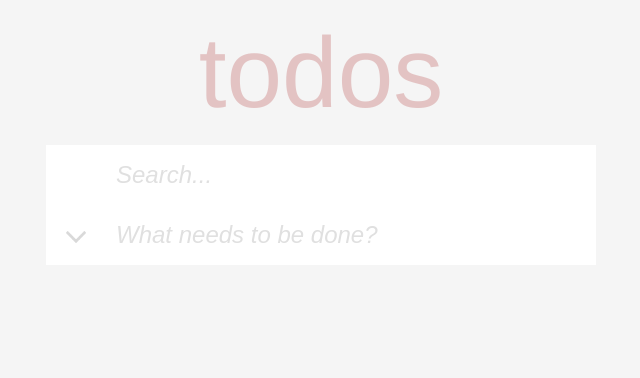
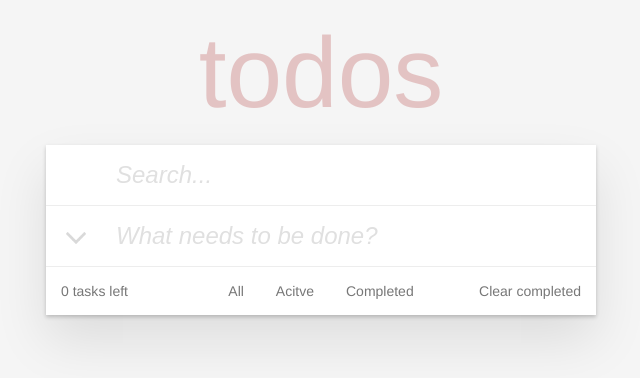
Before and after one commit to Lioger/Todo, a React (Create React App) app in the folder todoapp/: page / in a window 1280 px wide. Shown: the top 378 px of the page, without its empty margins (319-959 px from the left). Built offline with nearby package versions, Linux system fonts and the light colour scheme.

Commit message:
Add completing tasks

```diff
--- a/todoapp/src/AddTodo.js
+++ b/todoapp/src/AddTodo.js
@@ -21,12 +21,10 @@ class AddTodo extends Component {
 
     render(){
         return(
-            <div>
-                <form className="add-todo-form" onSubmit={ this.handleSubmit }>
-                    <input type="text" className="input collection-item" onChange={ this.handleChange } placeholder="What needs to be done?" value={this.state.content} />
-                    <div className="arrow"></div>
-                </form>
-            </div>
+            <form className="add-todo-form input-item" onSubmit={ this.handleSubmit }>
+                <input type="text" className="input collection-item" onChange={ this.handleChange } placeholder="What needs to be done?" value={this.state.content} />
+                <div className="arrow"></div>
+            </form>
         );
     }
 }
--- a/todoapp/src/App.js
+++ b/todoapp/src/App.js
@@ -1,42 +1,13 @@
 import React, { Component } from 'react';
-import Todos from './Todos';
-import AddTodo from './AddTodo';
-import Search from './Search';
+import MainForm from './MainForm';
+import './_styles/page-styles.css';
 
 class App extends Component {
-  state = {
-    todos: []
-  };
-
-  deleteTodo = (id) => {
-    const todos = this.state.todos.filter( todo => {
-      return todo.id !== id;
-    });
-    this.setState({
-      todos
-    })
-  };
-
-  completeTodo = (e, id) => {
-    this.state.todos.map( todo => { if (todo.id === id) { e.target.classList.toggle('completed') } } )
-  }
-
-  addTodo = (todo) => {
-    todo.id = Math.random();
-    let todos = [...this.state.todos, todo];
-    this.setState({
-      todos
-    })
-
-  };
-
   render() {
     return (
       <div className="todo-app">
         <h1 className="header">todos</h1>
-        <Search />
-        <Todos todos={ this.state.todos } deleteTodo={ this.deleteTodo } completeTodo={ this.completeTodo }/>
-        <AddTodo addTodo={ this.addTodo } />
+        <MainForm />
       </div>
     )
   }
--- /dev/null
+++ b/todoapp/src/Footer.js
@@ -0,0 +1,20 @@
+import React, { Component } from 'react';
+import './_styles/footer-styles.css';
+
+class Footer extends Component {
+    render() {
+        return(
+            <footer className="footer">
+                <ul className="list filters-list">
+                    <li className="filters__element link all-filter choosen">All</li>
+                    <li className="filters__element link active-filter">Acitve</li>
+                    <li className="filters__element link completed-filter">Completed</li>
+                </ul>
+                <span className="task-counter">{ this.props.completedCount } task{ (this.props.completedCount !==1) ? 's' : '' } left</span>
+                <span className="clear-completed link hidden">Clear completed</span>
+            </footer>
+        )
+    }
+}
+
+export default Footer
--- /dev/null
+++ b/todoapp/src/MainForm.js
@@ -0,0 +1,49 @@
+import React, { Component } from 'react';
+import Todos from './Todos';
+import AddTodo from './AddTodo';
+import Search from './Search';
+import Footer from './Footer';
+import './_styles/main-form-styles.css';
+
+class MainForm extends Component {
+  state = {
+    completedCount: 0,
+    todos: []
+  };
+
+    deleteTodo = (id) => {
+        const todos = this.state.todos.filter( todo => {
+        return todo.id !== id;
+        });
+        this.setState({
+        todos
+        })
+    };
+
+    getCompletedCount = (count) => {
+        this.setState({
+            completedCount: count
+        })
+    }
+
+    addTodo = (todo) => {
+        todo.id = Math.random();
+        let todos = [...this.state.todos, todo];
+        this.setState({
+        todos
+        })
+    };
+
+    render() {
+        return (
+        <div className="main-form">
+            <Search />
+            <Todos todos={ this.state.todos } deleteTodo={ this.deleteTodo } getCompletedCount={ this.getCompletedCount }/>
+            <AddTodo addTodo={ this.addTodo } />
+            <Footer completedCount={ this.state.completedCount }/>
+        </div>
+        )
+    }
+    }
+
+export default MainForm;
--- a/todoapp/src/Search.js
+++ b/todoapp/src/Search.js
@@ -9,6 +9,7 @@ class Search extends Component {
         this.setState({
             content: e.target.value
         });
+        console.log(e.target.value)
     };
 
     handleSubmit = (e) => {
@@ -17,11 +18,9 @@ class Search extends Component {
 
     render () {
         return(
-            <div>
-                <form className="search" onSubmit={ this.handleSubmit }>
-                    <input type="text" className="input collection-item" onChange={ this.handleChange } placeholder="Search..." value={this.state.content} />
-                </form>
-            </div>
+            <form className="search input-item" onSubmit={ this.handleSubmit }>
+                <input type="text" className="input collection-item" onChange={ this.handleChange } placeholder="Search..." value={this.state.content} />
+            </form>
         )
     }
 }
--- a/todoapp/src/Todos.js
+++ b/todoapp/src/Todos.js
@@ -1,25 +1,44 @@
-import React from 'react';
+import React, { Component } from 'react';
 
 
-const Todos = ({ todos, deleteTodo, completeTodo }) => {
+class Todos extends Component {
+    state = {
+        completedCount: 0
+    }
 
-    const todoList = todos.length ? (
-        todos.map(todo => {
+    completeTodo = (e) => {
+        if (e.target.className === 'collection-item') {
+            e.target.className = 'collection-item completed';
+            this.setState({
+                completedCount: (this.state.completedCount+1)
+            });
+        } else if (e.target.className === 'collection-item completed') {
+            e.target.className = 'collection-item';
+            this.setState({
+                completedCount: (this.state.completedCount-1)
+            });
+        };
+        this.props.getCompletedCount(this.state.completedCount);
+    };
+
+    render() {
+        const todoList = (this.props.todos.length) ? (
+            this.props.todos.map(todo => {
                 return (
-                <div className="collection-item" key={todo.id} onClick={ () => completeTodo(todo.id) }>
+                    <div className="collection-item" key={todo.id} onClick={ this.completeTodo }>
+                        <span className="task-text">{todo.content}</span>
                         <div className="checkbox"></div>
-                    <span className="task-text">{todo.content}</span>
-                    <div className="cross" onClick={ () => deleteTodo(todo.id) }></div>
+                        <div className="cross" onClick={ () => this.props.deleteTodo(todo.id) }></div>
                     </div>
                 )
             })
         ) : (null);
-
         return (
             <div className="todos collection">
                 { todoList }
             </div>
         )
     }
+}
 
 export default Todos
--- /dev/null
+++ b/todoapp/src/_styles/footer-styles.css
@@ -0,0 +1,47 @@
+.footer {
+    position: relative;
+    display: flex;
+    justify-content: center;
+    align-items: center;
+    color: #777;
+    font-size: 14px;
+    padding: 10px 0;
+}
+
+.filters-list {
+    display: flex;
+}
+
+.filters__element {
+    cursor: pointer;
+    list-style-type: none;
+    text-decoration: none;
+    margin: 0 5px;
+    padding: 5px 10px;
+    border: 1px solid;
+    border-color: rgba(175, 47, 47, 0);
+    border-radius: 4px;
+    -webkit-border-radius: 4px;
+    -moz-border-radius: 4px;
+    -ms-border-radius: 4px;
+    -o-border-radius: 4px;
+}
+
+.filters__element:hover {
+    border-color: rgba(175, 47, 47, 0.15);
+}
+
+.task-counter {
+    position: absolute;
+    left: 15px;
+}
+
+.clear-completed {
+    cursor: pointer;
+    position: absolute;
+    right: 15px;
+}
+
+.clear-completed:hover {
+      text-decoration: underline;
+}
--- /dev/null
+++ b/todoapp/src/_styles/main-form-styles.css
@@ -0,0 +1,97 @@
+.main-form {
+    background: #fff;
+    box-shadow: 0 2px 4px 0 rgba(0, 0, 0, 0.2), 0 25px 50px 0 rgba(0, 0, 0, 0.1);
+  }
+
+.collection-item {
+    width: 100%;
+    position: relative;
+    display: flex;
+    align-items: center;
+    padding: 30px 40px 30px 70px;
+    border-bottom: 1px solid #ededed;
+    max-height: 40px;
+    font-size: 24px;
+    transition: .3s;
+    -webkit-transition: .3s;
+    -moz-transition: .3s;
+    -ms-transition: .3s;
+    -o-transition: .3s;
+}
+
+.input-item {
+    border-bottom: 1px solid #ededed;
+}
+
+.add-todo-form {
+    position: relative;
+    display: flex;
+    align-items: center;
+    width: 100%;
+}
+
+.input {
+    border: none;
+    outline: none;
+    color: #4d4d4d;
+}
+
+::-webkit-input-placeholder {
+    font-style: italic;
+    color: #e0e0e0;
+}
+
+.checkbox {
+    position: absolute;
+    left: 15px;
+    width: 30px;
+    height: 30px;
+    border: 1px solid rgb(233, 233, 233);
+    border-radius: 30px;
+    background-size: cover;
+    -webkit-border-radius: 30px;
+    -moz-border-radius: 30px;
+    -ms-border-radius: 30px;
+    -o-border-radius: 30px;
+}
+
+.cross {
+    position: absolute;
+    display: none;
+    right: 30px;
+    padding: 5px;
+    width: 15px;
+    height: 15px;
+    margin-left: auto;
+    background-image: url("./../_images/cross.png");
+    background-size: cover;
+}
+
+.collection-item:hover .cross {
+    display: inline;
+    opacity: .5;
+}
+
+.arrow {
+    position: absolute;
+    left: 20px;
+    width: 20px;
+    height: 17px;
+    opacity: .15;
+    background-image: url("./../_images/arrow.png");
+    background-size: cover;
+    transition: transform .3s;
+    -webkit-transition: transform .3s;
+    -moz-transition: transform .3s;
+    -ms-transition: transform .3s;
+    -o-transition: transform .3s;
+}
+
+.collection-item.completed {
+    text-decoration: line-through;
+    color: #cacaca;
+}
+
+.collection-item.completed .checkbox {
+    background-image: url('./../_images/check.png');
+}
--- /dev/null
+++ b/todoapp/src/_styles/page-styles.css
@@ -0,0 +1,26 @@
+* {
+  margin: 0;
+  padding: 0;
+  box-sizing: border-box;
+}
+
+body {
+  background-color:#f5f5f5;
+}
+
+.todo-app {
+  width: 100%;
+  max-width: 550px;
+  margin: 0 auto;
+  font-family: Helvetica, Arial, sans-serif;
+  font-weight: 300;
+  color: #4d4d4d;
+}
+
+.header {
+  text-align: center;
+  font-weight: 400;
+  font-size: 100px;
+  color: rgba(175, 47, 47, 0.25);
+  padding: 15px 0;
+}
--- a/todoapp/src/index.css
+++ /dev/null
@@ -1,96 +0,0 @@
-* {
-  margin: 0;
-  padding: 0;
-  box-sizing: border-box;
-}
-
-body {
-  background-color:#f5f5f5;
-}
-
-.todo-app {
-  width: 100%;
-  max-width: 550px;
-  margin: 0 auto;
-  font-family: Helvetica, Arial, sans-serif;
-  font-weight: 300;
-  color: #4d4d4d;
-}
-
-.completed {
-  text-decoration: line-through;
-}
-
-.header {
-  text-align: center;
-  font-weight: 400;
-  font-size: 100px;
-  color: rgba(175, 47, 47, 0.25);
-  padding: 15px 0;
-}
-
-.collection {
-  background: #fff;
-  box-shadow: 0 2px 4px 0 rgba(0, 0, 0, 0.2), 0 25px 50px 0 rgba(0, 0, 0, 0.1);
-}
-
-.collection-item {
-  width: 100%;
-  position: relative;
-  display: flex;
-  align-items: center;
-  padding: 30px 40px 30px 70px;
-  border-bottom: 1px solid #ededed;
-  max-height: 40px;
-  font-size: 24px;
-}
-
-.add-todo-form {
-  position: relative;
-  display: flex;
-  align-items: center;
-  width: 100%;
-}
-
-.input {
-  border: none;
-  outline: none;
-  color: #4d4d4d;
-}
-
-::-webkit-input-placeholder {
-  font-style: italic;
-  color: #e0e0e0;
-}
-
-.cross {
-  position: absolute;
-  display: none;
-  right: 30px;
-  padding: 5px;
-  width: 15px;
-  height: 15px;
-  margin-left: auto;
-  background-image: url("./_images/cross.png");
-  background-size: cover;
-}
-
-.collection-item:hover .cross {
-  display: inline;
-  opacity: .5;
-}
-
-.arrow {
-  position: absolute;
-  left: 20px;
-  width: 20px;
-  height: 17px;
-  opacity: .15;
-  background-image: url("./_images/arrow.png");
-  background-size: cover;
-  transition: transform .3s;
-  -webkit-transition: transform .3s;
-  -moz-transition: transform .3s;
-  -ms-transition: transform .3s;
-  -o-transition: transform .3s;
-}
--- a/todoapp/src/index.js
+++ b/todoapp/src/index.js
@@ -1,6 +1,5 @@
 import React from 'react';
 import ReactDOM from 'react-dom';
-import './index.css';
 import App from './App';
 
 ReactDOM.render(
```
Also changed, not shown: 1 other file (tests, documents, lock files or other folders). Lines whose indentation alone changed are shown as unchanged.
